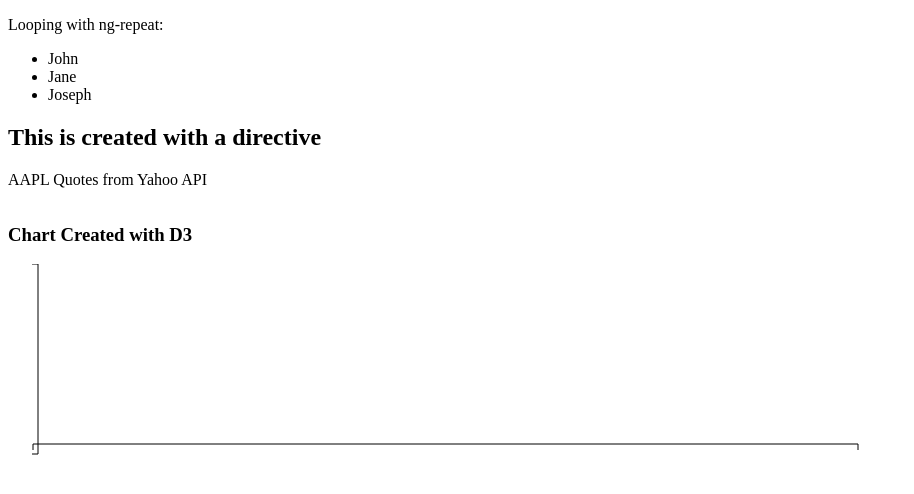
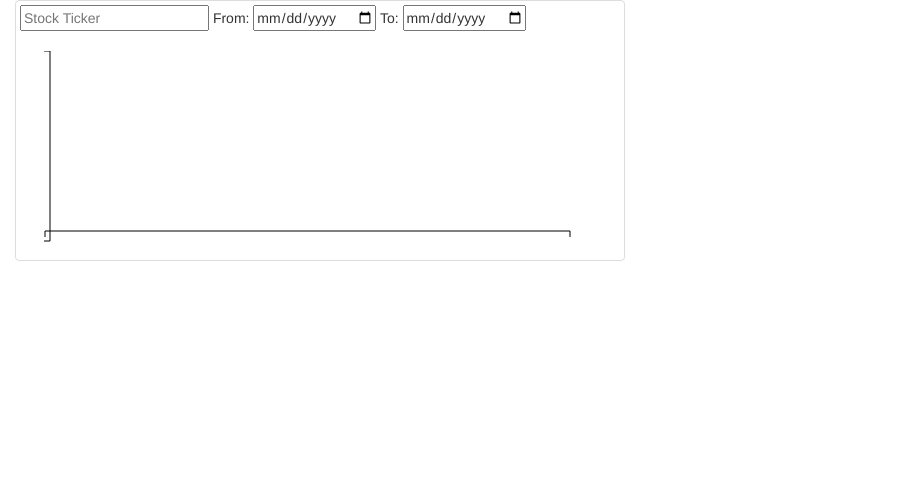
Before and after one commit to davidsaly/ang, a plain HTML site: page index.html in a window 1280 px wide. Shown: the whole page, without its empty margins (0-914 px from the left). Drawn offline with nearby package versions, Linux system fonts and the light colour scheme; no server answers.

Commit message:
Added Twitter Bootstrap and started with formatting

```diff
--- a/chartDir.js
+++ b/chartDir.js
@@ -23,10 +23,10 @@ app.directive("chartDirective", function($parse, $window) {
            function setChartParameters(){
 
            	   var minDate = new Date(perfData[0].Date);
- 			   var maxDate = new Date(perfData[perfData.length-1].Date);
+      			   var maxDate = new Date(perfData[perfData.length-1].Date);
 
- 			   console.log(minDate);
- 			   console.log(maxDate);
+      			   console.log(minDate);
+      			   console.log(maxDate);
 
                xScale = d3.time.scale()
 
@@ -59,11 +59,11 @@ app.directive("chartDirective", function($parse, $window) {
                // Function which creates the the d3 friendly data
                lineFunction = d3.svg.line()
                    .x(function (d) {
-                   	   console.log("date" + xScale(d.Date));
-                       return xScale(d.Date);
+                   	   console.log("date" + xScale(new Date(d['Date'])));
+                       return xScale(new Date(d['Date']));
                    })
                    .y(function (d) {
-                       console.log("price" + yScale(d.Close));
+                       // console.log("price" + yScale(d.Close));
                        return yScale(d.Close);
                    })
                    .interpolate("basis");
--- a/d3ChartDir.html
+++ b/d3ChartDir.html
@@ -1,2 +1,2 @@
-<h3>Chart Created with D3</h3>
-<svg width='850' height='200' class="d3Chart"></svg>
+<h3>{{stockTicker}}</h3>
+<svg width='550' height='200' class="d3Chart"></svg>
--- a/index.html
+++ b/index.html
@@ -2,12 +2,13 @@
 <html lang="en-US">
 	<script src="http://ajax.googleapis.com/ajax/libs/angularjs/1.4.8/angular.min.js"></script>
 	<script src="//d3js.org/d3.v3.min.js" charset="utf-8"></script>
+	<link rel="stylesheet" href="https://maxcdn.bootstrapcdn.com/bootstrap/3.3.6/css/bootstrap.min.css" integrity="sha384-1q8mTJOASx8j1Au+a5WDVnPi2lkFfwwEAa8hDDdjZlpLegxhjVME1fgjWPGmkzs7" crossorigin="anonymous">
 	<link rel="stylesheet" type="text/css" href="stylesheet.css">
 
 	<!-- ng-app makes it an angular application -->
 	<body ng-app="myApp" >
 
-		<div ng-controller="myCtrl">
+<!-- 		<div ng-controller="myCtrl">
 
 		 	<p>Looping with ng-repeat:</p>
 		 	  <ul>
@@ -16,21 +17,36 @@
 			    </li>
 			  </ul>
 
-		</div >
+		</div > -->
 
 		<div ng-controller="quotesCtrl">
 
-			<my-directive/>
-			<dthree-directive/>
+			<!-- <pre> {{quotes}}</pre> -->
+
+<!-- 			<my-directive/>
+			<dthree-directive/> -->
 
 		</div>
+		<div class="container-fluid">
+			<div class="row">
+				<div class="col-md-6" >
+					<div class="thumbnail" ng-controller="quotesCtrl2">
 
-		<div ng-controller="quotesCtrl2">
+					<!-- <chart-directive/> -->
 
-			<!-- <chart-directive/> -->
-			<div chart-directive chart-data="quotes"></div>
+						<input type="text" ng-model = "stockTicker" placeHolder="Stock Ticker">
+						<span>From: </span>
+						<input type="date" ng-model = "fromDate" placeHolder="From">
+						<span>To: </span>
+						<input type="date" ng-model = "toDate" placeHolder="To">
 
+						<div chart-directive chart-data="quotes"></div>
+
+					</div>
+				</div>
+			</div>
 		</div>
+
 
 			<!-- <div dthree-directive></div> -->
 	</body>
--- a/quotesCtrl2.js
+++ b/quotesCtrl2.js
@@ -6,4 +6,5 @@ app.controller('quotesCtrl2', function($scope, $http) {
     });
 });
 
+// then returns a special object: promise
 // http://query.yahooapis.com/v1/public/yql?q=select%20*%20from%20yahoo.finance.historicaldata%20where%20symbol%20%3D%20%22AAPL%22%20and%20startDate%20%3D%20%222013-09-11%22%20and%20endDate%20%3D%20%222014-02-11%22&format=json&diagnostics=true&env=store%3A%2F%2Fdatatables.org%2Falltableswithkeys&callback=
```
